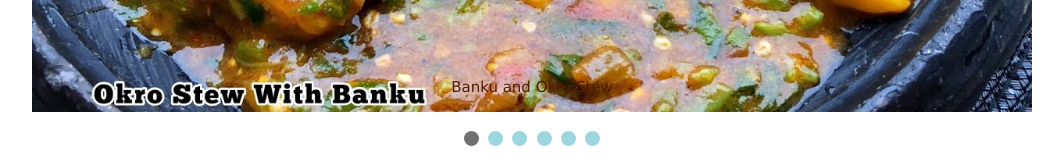
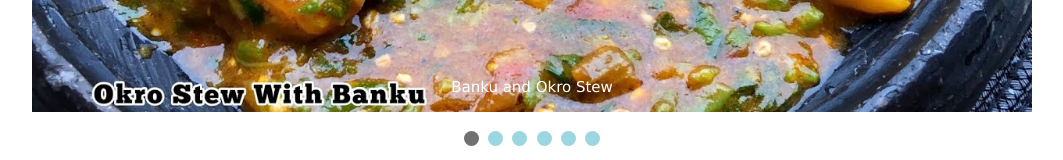
Before and after one commit to Rij22/Assignments, a plain HTML site: page index.html in a window 1280 px wide. Shown: the part 451-611 px from the top of the page, without its empty margins (108-1171 px from the left). Drawn offline with Linux system fonts and the light colour scheme.

Commit message:
fixed errors

```diff
--- a/slideshow.css
+++ b/slideshow.css
@@ -48,7 +48,7 @@ img {
 
 /* Caption text */
 .text {
-  color: #4f1d03;
+  color: white;
   font-size: 15px;
   padding: 8px 12px;
   position: absolute;
```
